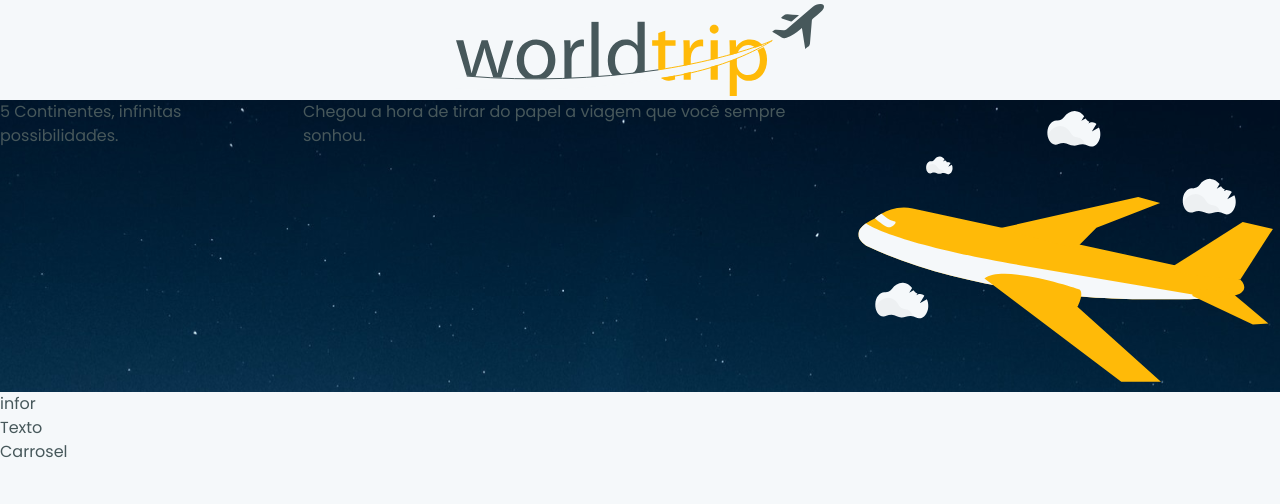
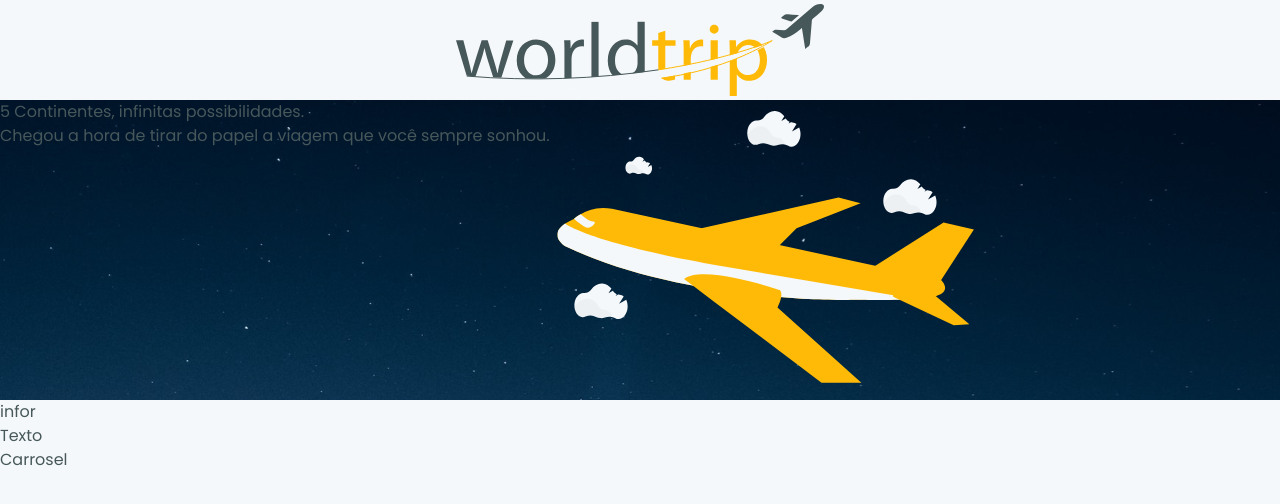
Before and after one commit to HemersonChaves/Desafio-01-Interface-com-Chakra-UI, a Next.js app: page / in a window 1280 px wide. Shown: the top 504 px of the page. Built offline with nearby package versions, Linux system fonts and the light colour scheme.

Commit message:
refactor(Banner): cria component Banner

```diff
--- /dev/null
+++ b/src/components/Banner.tsx
@@ -0,0 +1,23 @@
+import {  Box, Flex } from '@chakra-ui/react';
+import Image from 'next/image';
+import Airplane from "../../public/Airplane.svg";
+
+export default function Banner(): JSX.Element {
+  return (
+      <Flex
+        backgroundImage="url('/Background.svg')"
+        backgroundRepeat="no-repeat"
+        backgroundSize="cover"
+        flexDir='row'
+                >
+        <Box>
+          <h1>5 Continentes,
+            infinitas possibilidades.</h1>
+          <p>Chegou a hora de tirar do papel a viagem que você sempre sonhou. </p>
+        </Box>
+        <Box>
+          <Image alt="logo" src={Airplane} />
+        </Box>
+      </Flex>
+  )
+}
--- a/src/pages/index.tsx
+++ b/src/pages/index.tsx
@@ -2,7 +2,7 @@ import { Box, Flex } from '@chakra-ui/react';
 import type { NextPage } from 'next';
 import Image from 'next/image';
 import Logo from "../../public/logo.svg";
-import Airplane from "../../public/Airplane.svg";
+import Banner from '../components/Banner';
 
 const Home: NextPage = () => {
   return (
@@ -10,20 +10,7 @@ const Home: NextPage = () => {
       <Flex align='center' justify='center' h="100px">
         <Image alt="logo" src={Logo} />
       </Flex>
-      <Flex
-        backgroundImage="url('/Background.svg')"
-        backgroundPosition="center"
-        backgroundRepeat="no-repeat">
-        <Flex>
-          <h1>5 Continentes,
-            infinitas possibilidades.</h1>
-          <p>Chegou a hora de tirar do papel a viagem que você sempre sonhou. </p>
-        </Flex>
-        <Flex>
-          <Image alt="logo" src={Airplane} />
-        </Flex>
-
-      </Flex>
+      <Banner />
       <Flex>
         <h1>infor</h1>
       </Flex>
```
